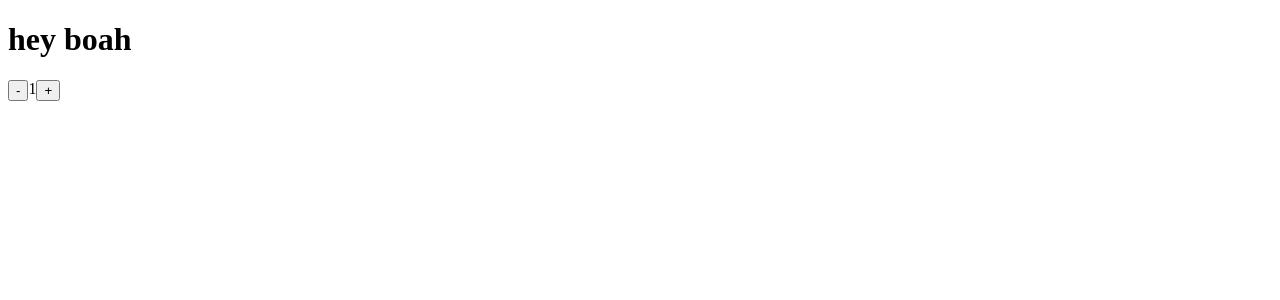
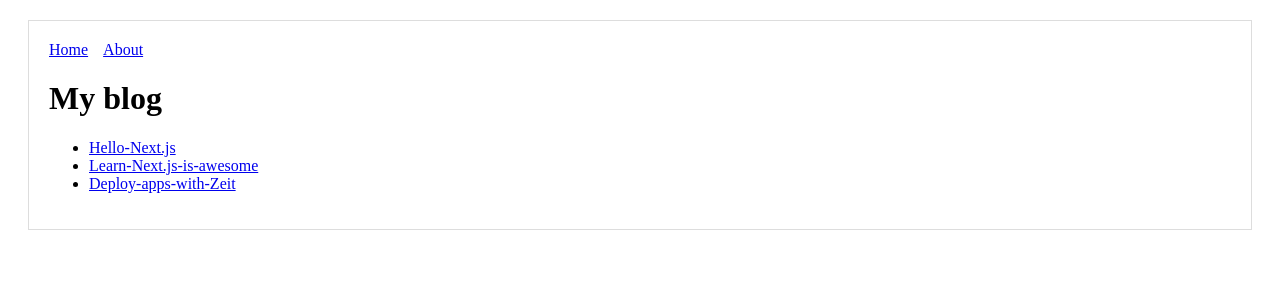
Before and after one commit to strunoder24/Next.js_starting_template, a Next.js app: page / in a window 1280 px wide. Shown: the top 300 px of the page. Built offline with nearby package versions, Linux system fonts and the light colour scheme.

Commit message:
Добавил роутинга

```diff
--- /dev/null
+++ b/components/Header.js
@@ -0,0 +1,18 @@
+import Link from 'next/link'
+
+const linkStyle = {
+    marginRight: 15
+};
+
+const Header = () => (
+    <div>
+        <Link href="/">
+            <a style={linkStyle}>Home</a>
+        </Link>
+        <Link href="/about">
+            <a style={linkStyle}>About</a>
+        </Link>
+    </div>
+);
+
+export default Header;
--- /dev/null
+++ b/layouts/defaut.js
@@ -0,0 +1,17 @@
+import React from 'react'
+import Header from '../components/Header'
+
+const layoutStyle = {
+    margin: 20,
+    padding: 20,
+    border: '1px solid #DDD'
+};
+
+export default function (props) {
+    return (
+        <div style={layoutStyle}>
+            <Header />
+            { props.children }
+        </div>
+    )
+}
--- a/pages/index.js
+++ b/pages/index.js
@@ -1,5 +1,16 @@
-import React from 'react';
-import propTypes from 'prop-types';
+import React from 'react'
+import propTypes from 'prop-types'
+import Link from 'next/link'
+
+import Layout from '../layouts/defaut'
+
+const PostLink = props => (
+    <li>
+        <Link href={`/p/[id]`} as={`/p/${props.id}`}>
+            <a>{props.id}</a>
+        </Link>
+    </li>
+);
 
 export default class extends React.Component {
 
@@ -11,24 +22,14 @@ export default class extends React.Component {
 
     render() {
         return (
-            <>
-                <h1>
-                    hey boah
-                </h1>
-                <div style={{display: 'flex'}}>
-                    <button
-                        onClick={() => {
-                            this.setState({number: this.state.number - 1})
-                        }}
-                    >-</button>
-                    <span>{this.state.number}</span>
-                    <button
-                        onClick={() => {
-                            this.setState({number: this.state.number + 1})
-                        }}
-                    >+</button>
-                </div>
-            </>
+            <Layout>
+                <h1>My blog</h1>
+                <ul>
+                    <PostLink id='Hello-Next.js' />
+                    <PostLink id='Learn-Next.js-is-awesome' />
+                    <PostLink id='Deploy-apps-with-Zeit' />
+                </ul>
+            </Layout>
         )
     }
 }
```
Also changed, not shown: pages/about.js (added, +11 -0 lines), pages/p/[id].js (added, +15 -0 lines).
